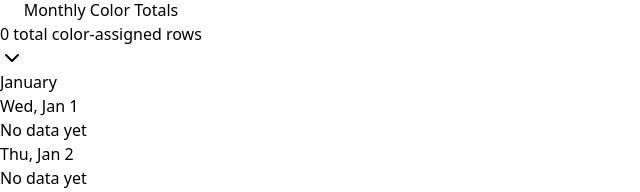
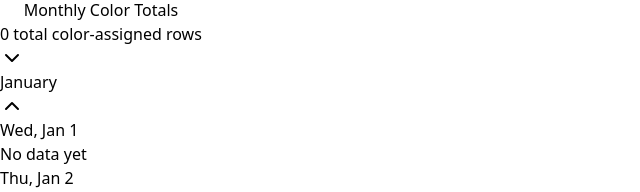
Before and after one commit to AmruThirumalai/Crochet_Tracker, a React (Vite) app in the folder frontend/: page / in a window 1280 px wide. Shown: the part 608-800 px from the top of the page, without its empty margins (0-640 px from the left). Built offline with nearby package versions, Linux system fonts and the light colour scheme.

Commit message:
made some more ui and backend changes and created a nexttasks.md file

```diff
--- a/frontend/src/components/CrochetTempTracker.jsx
+++ b/frontend/src/components/CrochetTempTracker.jsx
@@ -17,6 +17,7 @@ const CrochetTempTracker = () => {
   const [showColorTotals, setShowColorTotals] = useState(false);
   const [showSettings, setShowSettings] = useState(false);
   const [filter, setFilter] = useState('all');
+  const [collapsedMonths, setCollapsedMonths] = useState({});
   const [darkMode, setDarkMode] = useState(() => {
     const saved = localStorage.getItem('blanket-dark-mode');
     return saved ? JSON.parse(saved) : false;
@@ -36,6 +37,10 @@ const CrochetTempTracker = () => {
 
   const API_URL = import.meta.env.VITE_API_URL || 'http://localhost:3001';
   const storageKey = (type) => `blanket-${type}-${year}`;
+
+  useEffect(() => {
+    setCollapsedMonths({});
+  }, [year]);
 
   const handlePrint = () => {
     window.print();
@@ -245,6 +250,15 @@ const CrochetTempTracker = () => {
     return date.toLocaleDateString('en-US', { month: 'long' });
   };
 
+  const getMonthKey = (dateStr) => dateStr.slice(0, 7);
+
+  const toggleMonth = (monthKey) => {
+    setCollapsedMonths(prevMonths => ({
+      ...prevMonths,
+      [monthKey]: !prevMonths[monthKey]
+    }));
+  };
+
   const isFirstDayOfMonth = (index) => {
     if (index === 0) return true;
     const currentMonth = new Date(days[index].date + 'T00:00:00').getMonth();
@@ -263,11 +277,7 @@ const CrochetTempTracker = () => {
       daysWithDividers.push(day);
 
       const nextDay = days[index + 1];
-      if (nextDay) {
-        const currentMonth = new Date(day.date + 'T00:00:00').getMonth();
-        const nextMonth = new Date(nextDay.date + 'T00:00:00').getMonth();
-
-        if (currentMonth !== nextMonth) {
+      if (!nextDay || new Date(day.date + 'T00:00:00').getMonth() !== new Date(nextDay.date + 'T00:00:00').getMonth()) {
         const dividerId = `${day.date}-divider`;
         const savedDividers = localStorage.getItem(storageKey('dividers'));
         let dividerCompleted = false;
@@ -280,13 +290,13 @@ const CrochetTempTracker = () => {
 
         daysWithDividers.push({
           date: dividerId,
+          dividerDate: day.date,
           dateObj: new Date(day.date + 'T00:00:00'),
           temp: null,
           color: { name: 'White (Month Divider)', hex: '#FFFFFF' },
           completed: dividerCompleted,
           isDivider: true
         });
-        }
       }
     });
 
@@ -296,11 +306,15 @@ const CrochetTempTracker = () => {
   const displayDays = getDaysWithDividers();
 
   const filteredDays = displayDays.filter(day => {
-    if (day.isDivider) return true;
+    if (day.isDivider) return !day.completed;
+    const monthKey = getMonthKey(day.date);
+    if (collapsedMonths[monthKey]) return false;
     if (filter === 'completed') return day.completed;
     if (filter === 'incomplete') return !day.completed;
     return true;
   });
+
+  const visibleMonths = Array.from(new Set(days.map(day => getMonthKey(day.date))));
 
   const colorLegendItems = [
     { name: 'Gray', hex: '#9CA3AF', range: '< 20°F' },
@@ -758,21 +772,41 @@ const CrochetTempTracker = () => {
           </aside>
 
           <section className="space-y-2 pb-8 min-w-0">
-          {filteredDays.map((day) => {
-            const originalIndex = days.findIndex(d => d.date === day.date);
+          {visibleMonths.map(monthKey => {
+            const monthDays = days.filter(day => getMonthKey(day.date) === monthKey);
+            const monthComplete = monthDays.length > 0 && monthDays.every(day => day.completed);
+            const monthDisplayDays = filteredDays.filter(day => getMonthKey(day.date) === monthKey);
+            const monthDate = monthDays[0]?.date;
+
+            if (monthComplete && filter === 'incomplete') return null;
+
+            return (
+              <React.Fragment key={monthKey}>
+                <div className="pt-4 pb-2">
+                  <button
+                    onClick={() => toggleMonth(monthKey)}
+                    className={`w-full flex items-center justify-between rounded-lg px-2 py-2 text-left transition-colors ${
+                      darkMode ? 'hover:bg-slate-800' : 'hover:bg-white'
+                    }`}
+                    aria-expanded={!collapsedMonths[monthKey]}
+                  >
+                    <span className={`text-lg font-semibold ${darkMode ? 'text-slate-300' : 'text-slate-700'}`}>
+                      {getMonthName(monthDate)}
+                    </span>
+                    {collapsedMonths[monthKey] ? (
+                      <ChevronDown className={`w-5 h-5 ${darkMode ? 'text-slate-400' : 'text-slate-600'}`} />
+                    ) : (
+                      <ChevronUp className={`w-5 h-5 ${darkMode ? 'text-slate-400' : 'text-slate-600'}`} />
+                    )}
+                  </button>
+                </div>
+
+                {!collapsedMonths[monthKey] && monthDisplayDays.map(day => {
                   const isMonthDivider = day.isDivider;
 
                   return (
-              <React.Fragment key={day.date}>
-                {!isMonthDivider && isFirstDayOfMonth(originalIndex) && (
-                  <div className="pt-4 pb-2">
-                    <h2 className={`text-lg font-semibold px-2 ${darkMode ? 'text-slate-300' : 'text-slate-700'}`}>
-                      {getMonthName(day.date)}
-                    </h2>
-                  </div>
-                )}
-
                     <div
+                      key={day.date}
                   onClick={() => setSelectedDay(day)}
                   className={`rounded-xl shadow-sm p-4 cursor-pointer hover:shadow-md transition-all ${
                     darkMode ? 'bg-slate-800 hover:bg-slate-750' : 'bg-white'
@@ -797,7 +831,7 @@ const CrochetTempTracker = () => {
                             Month Divider
                           </div>
                           <div className={`text-sm ${darkMode ? 'text-slate-400' : 'text-slate-600'}`}>
-                            White • Separator Row
+                            {formatDate(day.dividerDate)} • White • Separator Row
                           </div>
                         </>
                       ) : (
@@ -826,6 +860,8 @@ const CrochetTempTracker = () => {
                     )}
                   </div>
                 </div>
+                  );
+                })}
               </React.Fragment>
             );
           })}
```
Also changed, not shown: 1 other file (tests, documents, lock files or other folders). Lines whose indentation alone changed are shown as unchanged.
